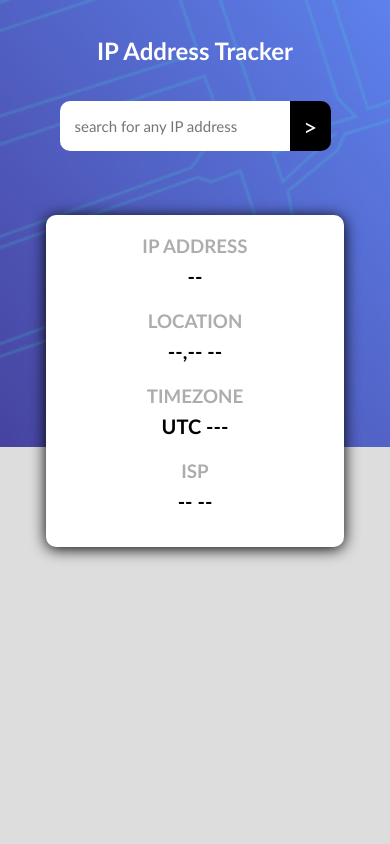
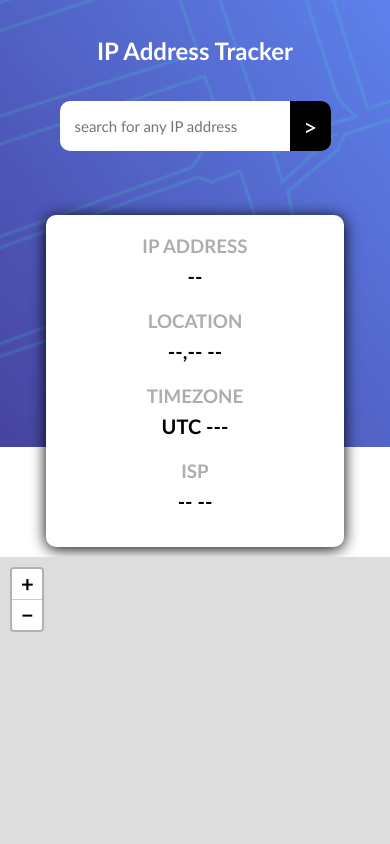
Before and after one commit to Asin-Junior-Honore/ipadresstracker, a plain HTML site: page index.html in a window 390 px wide. Shown: the top 844 px of the page. Drawn offline with nearby package versions, Linux system fonts and the light colour scheme; no server answers.

Commit message:
made some modifications

```diff
--- a/index.css
+++ b/index.css
@@ -79,8 +79,8 @@ form input[type="submit"] {
 
 #map {
   position: relative;
-  top: -16px;
-  z-index: -17;
+  top: 12px;
+  z-index: 9;
   height: 100vh;
   width: 100%;
 }
@@ -138,8 +138,7 @@ form input[type="submit"] {
   }
 
   #map {
-    z-index: -25;
     top: 0;
-    margin-top: -220px;
+   margin-top: 10px;
   }
 }
--- a/index.html
+++ b/index.html
@@ -58,77 +58,64 @@
 </html>
 
 <script>
+    const btn = document.getElementById("btn");
+    const form = document.getElementById("frm");
+    const userip = document.getElementById("ipA");
+    const userlocation = document.getElementById("mlocation");
+    const usercountry = document.getElementById("country");
+    const userisp = document.getElementById("isp");
+    const usertime = document.getElementById("timez");
+    const pcode = document.getElementById("code");
 
-
-    let btn = document.getElementById("btn");
-    let form = document.getElementById("frm");
-    let userip = document.getElementById("ipA");
-    let userlocation = document.getElementById("mlocation");
-    let usercountry = document.getElementById("country");
-    let userisp = document.getElementById("isp");
-    let usertime = document.getElementById("timez");
-    let pcode = document.getElementById("code");
-    //map initialisation
-    let map = L.map("map", {
+    const map = L.map("map", {
         zoomControl: true
-    })
-    //map initialisation
+    });
 
     const api = async () => {
-        let inputfield = document.getElementById("input-val").value.trim();
-        let key = "putyourapikeyheretotest";
-        let apienpoints = `https://geo.ipify.org/api/v2/country,city?apiKey=${key}&ipAddress=${inputfield}`;
+        const inputfield = document.getElementById("input-val").value.trim();
+        const key = "your _apikey"; // replace with your own API
+        const apienpoints = `https://geo.ipify.org/api/v2/country,city?apiKey=${key}&ipAddress=${inputfield}`;
         const res = await fetch(apienpoints);
         const data = await res.json();
-        // console.log(data);
         return data;
     };
 
-
-    showdata = async (values) => {
-        Trans = await api()
+    const showdata = async () => {
+        const Trans = await api();
         userip.innerText = Trans.ip;
         userlocation.innerHTML = Trans.location.city;
         usercountry.innerText = Trans.location.region;
         userisp.innerText = Trans.isp;
         usertime.innerText = Trans.location.timezone;
         pcode.innerText = Trans.location.postalCode;
-        let lat = Trans.location.lat
-        let lng = Trans.location.lng
+        const lat = Trans.location.lat;
+        const lng = Trans.location.lng;
 
         map.setView([lat, lng], 16);
-        let osm = L.tileLayer("https://tile.openstreetmap.org/{z}/{x}/{y}.png", {
-            attribution:
-                '&copy; <a href="https://www.openstreetmap.org/copyright">OpenStreetMap</a> contributors',
-        });
-        osm.addTo(map);
 
-        // tilelayersfor map
-        let googlemap = L.tileLayer('http://{s}.google.com/vt/lyrs=m&x={x}&y={y}&z={z}', {
+        L.tileLayer("https://tile.openstreetmap.org/{z}/{x}/{y}.png", {
+            attribution: '&copy; <a href="https://www.openstreetmap.org/copyright">OpenStreetMap</a> contributors',
+        }).addTo(map);
+
+        L.tileLayer('http://{s}.google.com/vt/lyrs=m&x={x}&y={y}&z={z}', {
             maxZoom: 20,
             subdomains: ['mt0', 'mt1', 'mt2', 'mt3']
-        });
-        googlemap.addTo(map)
+        }).addTo(map);
 
-        var mycon = L.icon({
+        const mycon = L.icon({
             iconUrl: 'images/icon-location.svg',
             iconSize: [45, 45]
         });
 
-        marker = L.marker([lat, lng], { icon: mycon })
-        let popup = marker.bindPopup(`welcome to ${userlocation}`).openPopup()
-        popup.addTo(map)
-
-
-    }
+        const marker = L.marker([lat, lng], { icon: mycon }).addTo(map);
+        marker.bindPopup(`Welcome to ${userlocation.innerHTML}`).openPopup();
+    };
 
     form.onsubmit = (e) => {
-        e.preventDefault()
-        showdata()
-    }
+        e.preventDefault();
+        showdata();
+    };
 
-
-    window.addEventListener("DOMContentLoaded", showdata)
-
+    window.addEventListener("DOMContentLoaded", showdata);
 
 </script>
```
